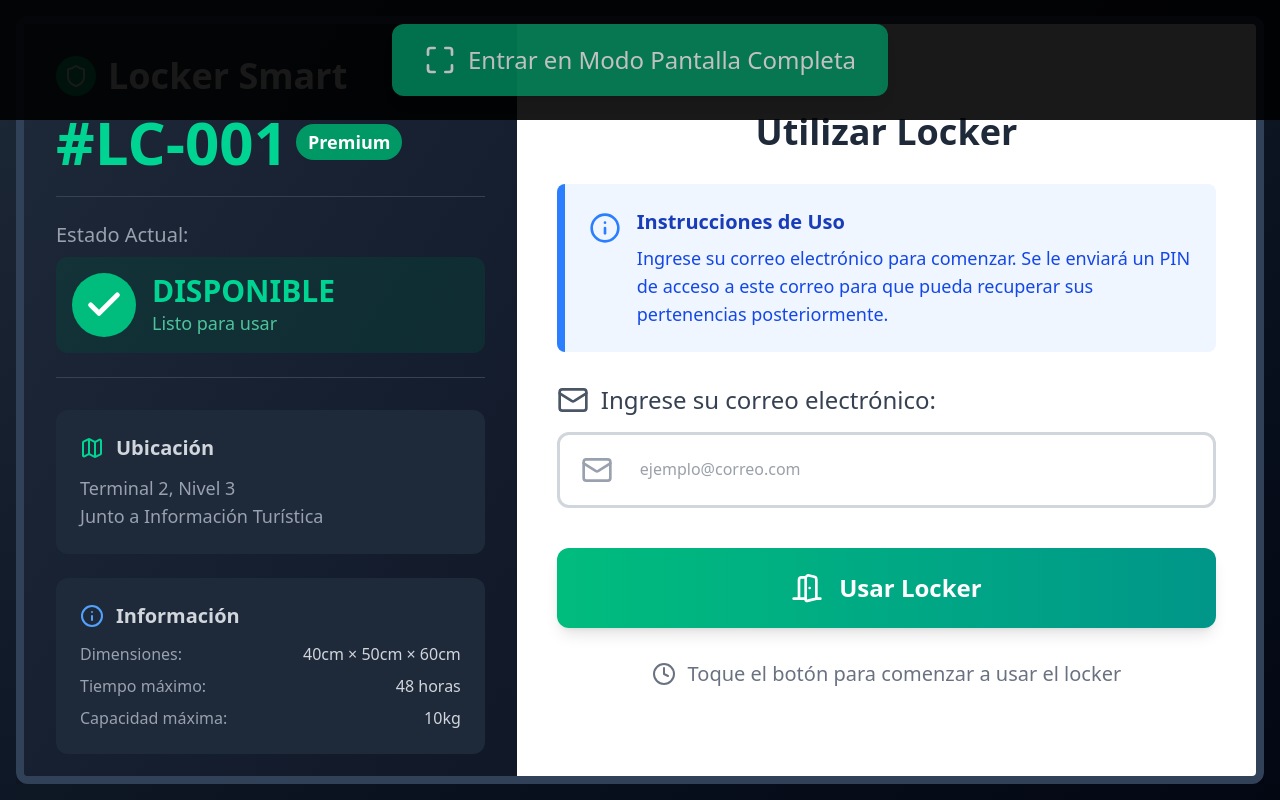
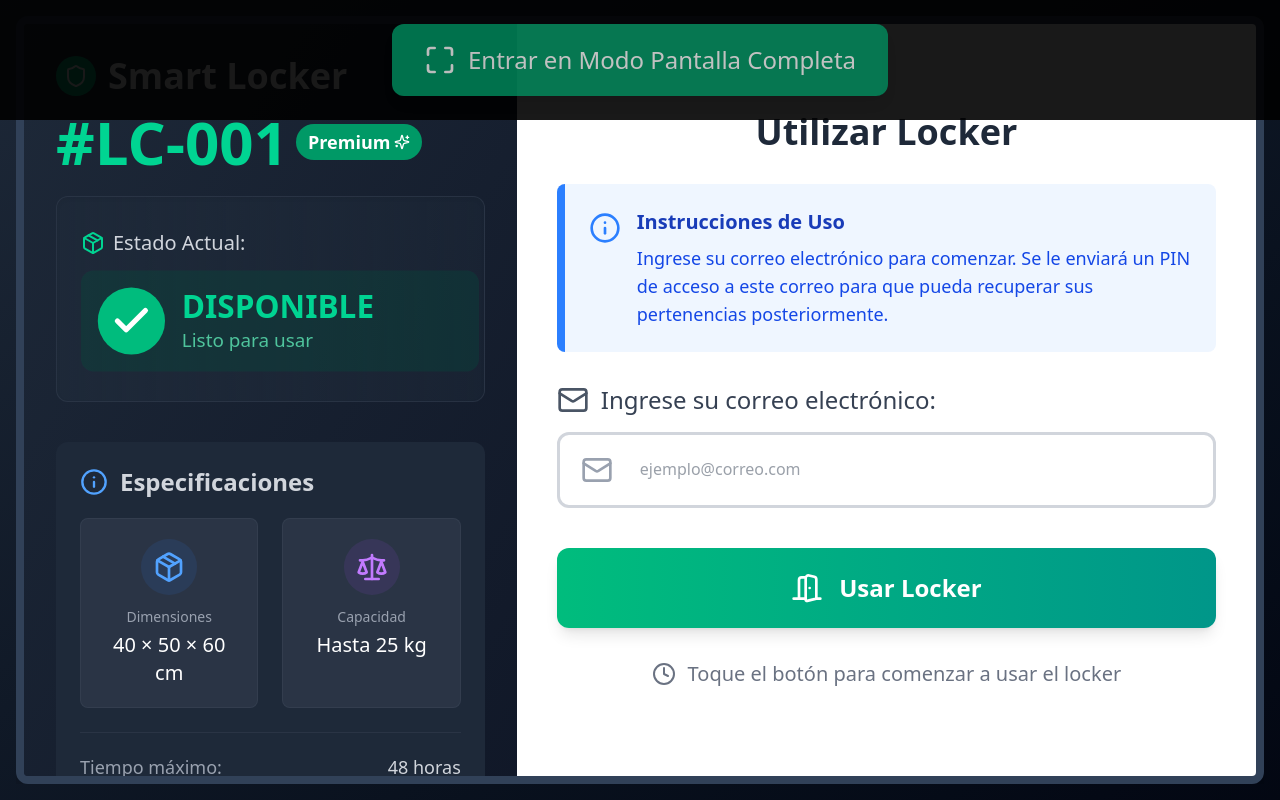
Before and after one commit to IvyedSG/smartlocker, a React (Vite) app: page / in a window 1280 px wide. Built offline with nearby package versions, Linux system fonts and the light colour scheme.

Commit message:
lockers model

```diff
--- a/package.json
+++ b/package.json
@@ -11,6 +11,7 @@
   },
   "dependencies": {
     "@tailwindcss/vite": "^4.1.6",
+    "axios": "^1.9.0",
     "lucide-react": "^0.510.0",
     "react": "^19.1.0",
     "react-dom": "^19.1.0",
--- a/src/components/StatusPanel.tsx
+++ b/src/components/StatusPanel.tsx
@@ -1,4 +1,4 @@
-import { Clock, Map, Info, Shield, ChevronRight } from 'lucide-react';
+import { Clock, Info, Shield, Package, Scale, Sparkles } from 'lucide-react';
 import { LockerStatus } from './LockerStatus';
 import type { LockerState } from '../types';
 
@@ -22,67 +22,83 @@ export const StatusPanel = ({ status }: StatusPanelProps) => {
   return (
     <div className="w-2/5 bg-gradient-to-br from-gray-800 to-gray-900 p-8 flex flex-col justify-between text-white">
       <div>
+        {/* Header con logo y nombre */}
         <div className="flex items-center gap-3 mb-4">
           <div className="h-10 w-10 rounded-full bg-emerald-500 flex items-center justify-center">
             <Shield className="w-6 h-6 text-white" />
           </div>
-          <h1 className="text-4xl font-bold">Locker Smart</h1>
+          <h1 className="text-4xl font-bold">Smart Locker</h1>
         </div>
 
+        {/* Código del locker */}
         <div className="text-6xl font-bold text-emerald-400 mb-6 flex items-center gap-2">
           #LC-001
-          <span className="text-lg bg-emerald-600 text-white px-3 py-1 rounded-full">Premium</span>
+          <span className="text-lg bg-emerald-600 text-white px-3 py-1 rounded-full flex items-center">
+            Premium
+            <Sparkles className="w-4 h-4 ml-1 text-white" />
+          </span>
         </div>
 
-        <div className="border-t border-b border-gray-700 py-6 my-6">
-          <div className="text-xl mb-2 text-gray-400">Estado Actual:</div>
-          <LockerStatus status={status} />
+        {/* Estado actual - Panel destacado */}
+        <div className="bg-gradient-to-r from-gray-800 to-gray-800/50 border border-gray-700/50 rounded-xl py-8 px-6 mb-10 shadow-inner overflow-hidden">
+          <div className="text-xl mb-4 text-gray-300 flex items-center gap-2">
+            <Package className="w-6 h-6 text-emerald-400" />
+            <span>Estado Actual:</span>
+          </div>
+
+          {/* Ajustado para evitar que se salga del contenedor */}
+          <div className="transform scale-105 origin-left">
+            <LockerStatus status={status} />
+          </div>
         </div>
 
-        <div className="space-y-6 mt-8">
-          <div className="bg-gray-800 rounded-xl p-6">
-            <div className="flex items-center gap-3 mb-3">
-              <Map className="w-6 h-6 text-emerald-400" />
-              <h3 className="text-xl font-semibold text-gray-300">Ubicación</h3>
-            </div>
-            <p className="text-gray-400 text-lg">Terminal 2, Nivel 3</p>
-            <p className="text-gray-400 text-lg">Junto a Información Turística</p>
+        {/* Especificaciones - Panel mejorado y más grande */}
+        <div className="bg-gray-800 rounded-xl p-6 mb-8">
+          <div className="flex items-center gap-3 mb-5">
+            <Info className="w-7 h-7 text-blue-400" />
+            <h3 className="text-2xl font-semibold text-gray-300">Especificaciones</h3>
           </div>
 
-          <div className="bg-gray-800 rounded-xl p-6">
-            <div className="flex items-center gap-3 mb-3">
-              <Info className="w-6 h-6 text-blue-400" />
-              <h3 className="text-xl font-semibold text-gray-300">Información</h3>
+          {/* Grid de especificaciones */}
+          <div className="grid grid-cols-2 gap-6 text-center">
+            {/* Dimensiones */}
+            <div className="bg-gray-700/50 p-5 rounded-lg border border-gray-600/30">
+              <div className="flex justify-center mb-3">
+                <div className="p-3 bg-blue-500/10 rounded-full">
+                  <Package className="w-8 h-8 text-blue-400" />
+                </div>
+              </div>
+              <p className="text-sm text-gray-400 mb-1">Dimensiones</p>
+              <p className="text-xl font-medium text-white">40 × 50 × 60 cm</p>
             </div>
-            <div className="text-gray-400 space-y-2">
-              <div className="flex items-center justify-between">
-                <span>Dimensiones:</span>
-                <span className="text-gray-300">40cm × 50cm × 60cm</span>
+
+            {/* Capacidad */}
+            <div className="bg-gray-700/50 p-5 rounded-lg border border-gray-600/30">
+              <div className="flex justify-center mb-3">
+                <div className="p-3 bg-purple-500/10 rounded-full">
+                  <Scale className="w-8 h-8 text-purple-400" />
+                </div>
               </div>
-              <div className="flex items-center justify-between">
-                <span>Tiempo máximo:</span>
-                <span className="text-gray-300">48 horas</span>
-              </div>
-              <div className="flex items-center justify-between">
-                <span>Capacidad máxima:</span>
-                <span className="text-gray-300">10kg</span>
-              </div>
+              <p className="text-sm text-gray-400 mb-1">Capacidad</p>
+              <p className="text-xl font-medium text-white">Hasta 25 kg</p>
+            </div>
+          </div>
+
+          {/* Tiempo máximo */}
+          <div className="mt-6 pt-5 border-t border-gray-700/50">
+            <div className="flex items-center justify-between text-lg">
+              <span className="text-gray-400">Tiempo máximo:</span>
+              <span className="text-gray-300 font-medium">48 horas</span>
             </div>
           </div>
         </div>
       </div>
 
-      <div className="text-gray-400 mt-6">
-        <div className="flex items-center gap-3 mb-3">
+      {/* Footer con fecha y hora */}
+      <div className="text-gray-400 mt-4">
+        <div className="flex items-center gap-3 mb-4">
           <Clock className="w-6 h-6 text-emerald-400" />
           <span className="text-lg">{getCurrentDateTime()}</span>
-        </div>
-        <div className="flex items-center justify-between">
-          <div className="text-sm">© 2025 Smart Locker System</div>
-          <div className="bg-gray-700 hover:bg-gray-600 rounded-lg px-3 py-2 cursor-pointer flex items-center text-sm transition-colors">
-            <span>Más información</span>
-            <ChevronRight className="w-4 h-4 ml-1" />
-          </div>
         </div>
       </div>
     </div>
--- a/src/components/states/OpenState.tsx
+++ b/src/components/states/OpenState.tsx
@@ -14,7 +14,7 @@ export const OpenState = ({ email, countdown }: OpenStateProps) => {
           <div>
             <h3 className="text-xl font-semibold text-blue-800 mb-2">PIN Enviado</h3>
             <p className="text-blue-700 text-lg">
-              Se ha enviado un PIN de acceso a su correo electrónico: <strong>{email}</strong>.
+              Se ha enviado un PIN de 6 dígitos a su correo electrónico: <strong>{email}</strong>.
               Por favor, guarde este PIN para poder recuperar sus pertenencias.
             </p>
           </div>
--- /dev/null
+++ b/src/services/apiService.ts
@@ -0,0 +1,77 @@
+import axios from 'axios';
+
+// Obtener la URL base de la API desde las variables de entorno
+const API_BASE_URL = 'http://0.0.0.0:8000/api';
+
+// Configuración base de axios
+const api = axios.create({
+  baseURL: API_BASE_URL,
+  headers: {
+    'Content-Type': 'application/json',
+  },
+});
+
+// Interfaz para la respuesta del endpoint de uso del locker
+export interface LockerResponse {
+  status: string; // "disponible", "ocupado", etc.
+  id: number;
+  updated_at: string;
+  assigned_user_id: number;
+  pin?: string;
+}
+
+// Interfaz para errores de validación
+export interface ValidationError {
+  detail: Array<{
+    loc: (string | number)[];
+    msg: string;
+    type: string;
+  }>;
+}
+
+// Función para usar el locker (usar correo electrónico)
+export const useLocker = async (email: string): Promise<LockerResponse> => {
+  try {
+    const response = await api.post<LockerResponse>('/use', { email });
+    return response.data;
+  } catch (error) {
+    return handleApiError(error);
+  }
+};
+
+// Función para desbloquear el locker con PIN
+export const unlockLocker = async (pin: string): Promise<LockerResponse> => {
+  try {
+    const response = await api.post<LockerResponse>('/unlock', { pin });
+    return response.data;
+  } catch (error) {
+    return handleApiError(error);
+  }
+};
+
+// Función para manejar errores de API de manera consistente
+const handleApiError = (error: any): never => {
+  if (axios.isAxiosError(error) && error.response) {
+    // Si es un error de validación (422)
+    if (error.response.status === 422) {
+      const validationError = error.response.data as ValidationError;
+      throw new Error(`Error de validación: ${validationError.detail[0]?.msg || 'Datos inválidos'}`);
+    }
+    // Si es un error de autenticación (401)
+    if (error.response.status === 401) {
+      throw new Error('No autorizado: es necesario autenticarse');
+    }
+    // Si es un error de acceso prohibido (403)
+    if (error.response.status === 403) {
+      throw new Error('Acceso prohibido: no tiene permisos para esta acción');
+    }
+    // Si es un error de no encontrado (404)
+    if (error.response.status === 404) {
+      throw new Error('Recurso no encontrado');
+    }
+    // Otros errores HTTP
+    throw new Error(`Error ${error.response.status}: ${error.response.statusText || 'Error en la solicitud'}`);
+  }
+  // Errores de red u otros
+  throw new Error('Error de conexión con el servidor');
+};
--- a/src/utils/validation.ts
+++ b/src/utils/validation.ts
@@ -1,17 +1,19 @@
 /**
  * Validates an email address format
  */
-export const validateEmail = (email: string): RegExpMatchArray | null => {
-  return String(email)
+export const validateEmail = (email: string): boolean => {
+  const match = String(email)
     .toLowerCase()
     .match(
       /^(([^<>()[\]\\.,;:\s@"]+(\.[^<>()[\]\\.,;:\s@"]+)*)|.(".+"))@((\[[0-9]{1,3}\.[0-9]{1,3}\.[0-9]{1,3}\.[0-9]{1,3}\])|(([a-zA-Z\-0-9]+\.)+[a-zA-Z]{2,}))$/
     );
+  return match !== null;
 };
 
 /**
- * Generates a random 4-digit PIN
+ * Validates a PIN format
  */
-export const generatePin = (): string => {
-  return Math.floor(1000 + Math.random() * 9000).toString();
+export const validatePin = (pin: string): boolean => {
+  // Check if PIN is exactly 6 digits
+  return /^\d{6}$/.test(pin);
 };
```
Also changed, not shown: src/App.tsx (+56 -12 lines), src/components/states/AvailableState.tsx (+38 -5 lines), src/components/states/OccupiedState.tsx (+24 -11 lines), 2 other files (tests, documents, lock files or other folders).
